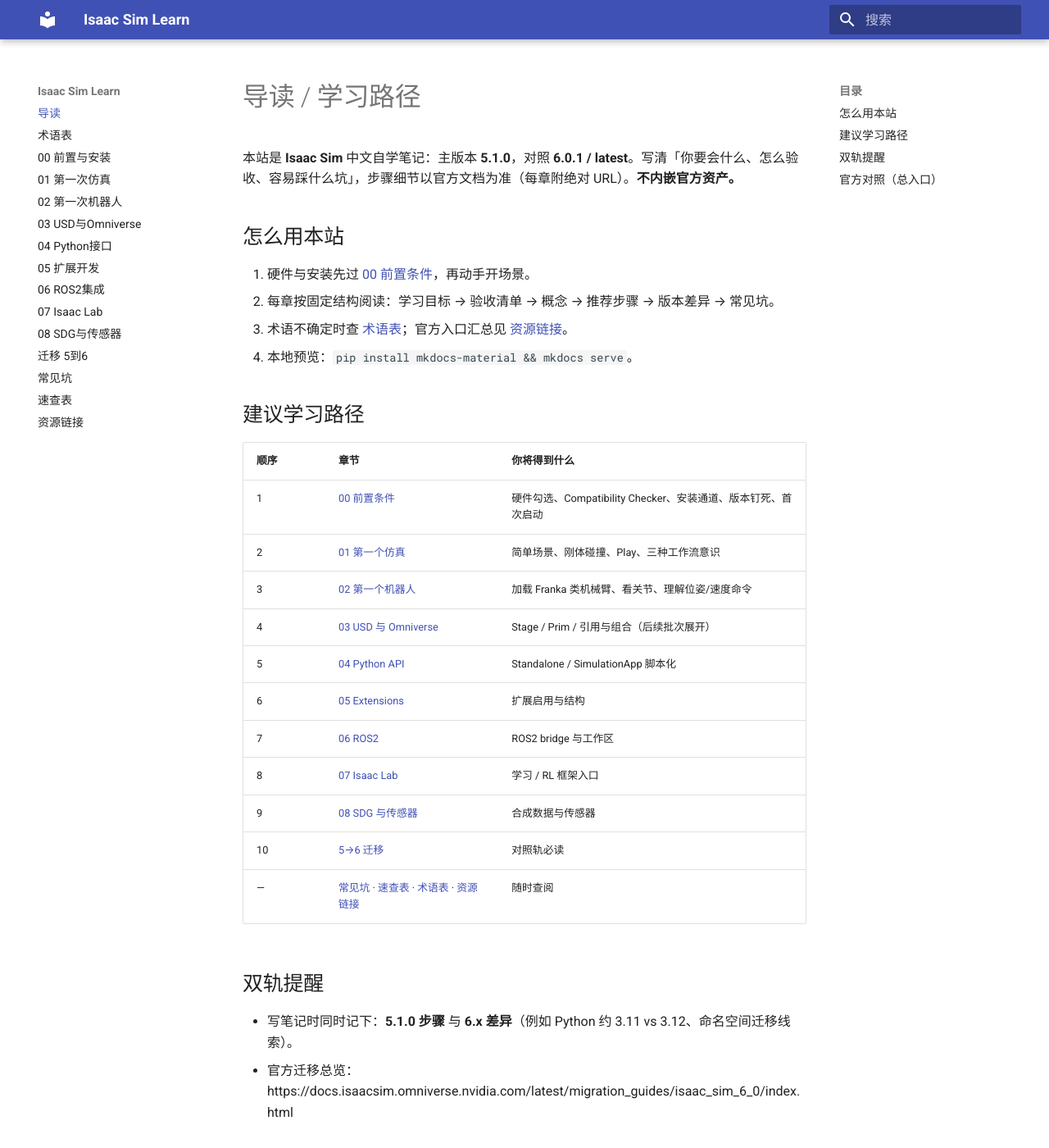
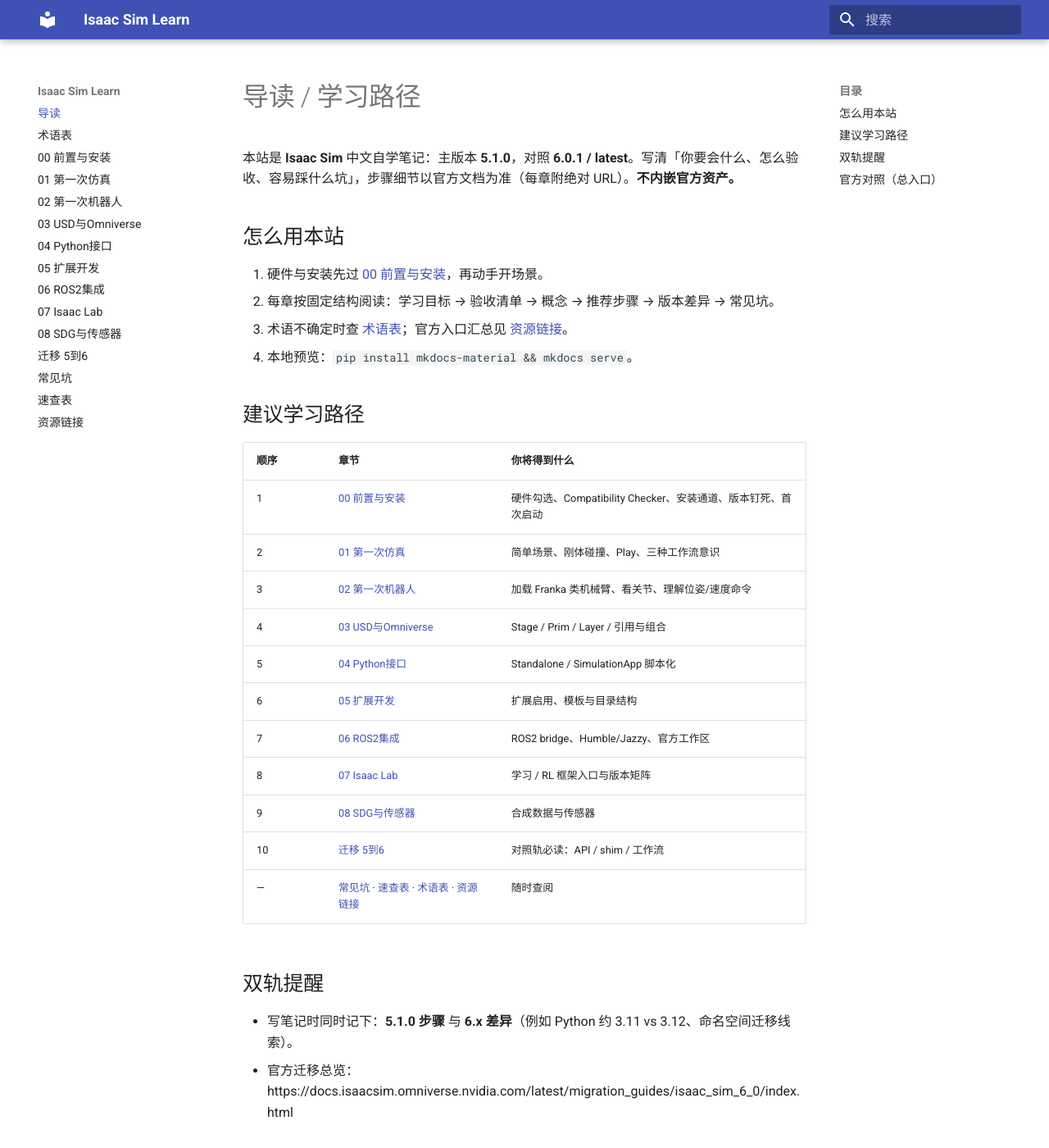
Before and after one commit to W-ChengX/isaac-sim-learn, an MkDocs documentation site: the page built from docs/index.md, in a window 1280 px wide and 1400 px high. Shown: the whole window at 82% size. Built offline with MkDocs 1.6.1 and Material for MkDocs 9.7.7, drawn with Linux system fonts in a browser that asks for light colours.

Commit message:
docs: update index.md to Chinese directory paths

```diff
--- a/docs/index.md
+++ b/docs/index.md
@@ -4,26 +4,26 @@
 
 ## 怎么用本站
 
-1. 硬件与安装先过 [00 前置条件](00_prereqs/index.md)，再动手开场景。
+1. 硬件与安装先过 [00 前置与安装](00_前置与安装/index.md)，再动手开场景。
 2. 每章按固定结构阅读：学习目标 → 验收清单 → 概念 → 推荐步骤 → 版本差异 → 常见坑。
-3. 术语不确定时查 [术语表](glossary.md)；官方入口汇总见 [资源链接](links.md)。
+3. 术语不确定时查 [术语表](术语表.md)；官方入口汇总见 [资源链接](资源链接.md)。
 4. 本地预览：`pip install mkdocs-material && mkdocs serve`。
 
 ## 建议学习路径
 
 | 顺序 | 章节 | 你将得到什么 |
 |------|------|----------------|
-| 1 | [00 前置条件](00_prereqs/index.md) | 硬件勾选、Compatibility Checker、安装通道、版本钉死、首次启动 |
-| 2 | [01 第一个仿真](01_first_sim/index.md) | 简单场景、刚体碰撞、Play、三种工作流意识 |
-| 3 | [02 第一个机器人](02_first_robot/index.md) | 加载 Franka 类机械臂、看关节、理解位姿/速度命令 |
-| 4 | [03 USD 与 Omniverse](03_usd_omniverse/index.md) | Stage / Prim / 引用与组合（后续批次展开） |
-| 5 | [04 Python API](04_python_api/index.md) | Standalone / SimulationApp 脚本化 |
-| 6 | [05 Extensions](05_extensions/index.md) | 扩展启用与结构 |
-| 7 | [06 ROS2](06_ros2/index.md) | ROS2 bridge 与工作区 |
-| 8 | [07 Isaac Lab](07_isaac_lab/index.md) | 学习 / RL 框架入口 |
-| 9 | [08 SDG 与传感器](08_sdg_sensors/index.md) | 合成数据与传感器 |
-| 10 | [5→6 迁移](migration_5_to_6/index.md) | 对照轨必读 |
-| — | [常见坑](pitfalls/index.md) · [速查表](cheatsheets/index.md) · [术语表](glossary.md) · [资源链接](links.md) | 随时查阅 |
+| 1 | [00 前置与安装](00_前置与安装/index.md) | 硬件勾选、Compatibility Checker、安装通道、版本钉死、首次启动 |
+| 2 | [01 第一次仿真](01_第一次仿真/index.md) | 简单场景、刚体碰撞、Play、三种工作流意识 |
+| 3 | [02 第一次机器人](02_第一次机器人/index.md) | 加载 Franka 类机械臂、看关节、理解位姿/速度命令 |
+| 4 | [03 USD与Omniverse](03_USD与Omniverse/index.md) | Stage / Prim / Layer / 引用与组合 |
+| 5 | [04 Python接口](04_Python接口/index.md) | Standalone / SimulationApp 脚本化 |
+| 6 | [05 扩展开发](05_扩展开发/index.md) | 扩展启用、模板与目录结构 |
+| 7 | [06 ROS2集成](06_ROS2集成/index.md) | ROS2 bridge、Humble/Jazzy、官方工作区 |
+| 8 | [07 Isaac Lab](07_Isaac_Lab/index.md) | 学习 / RL 框架入口与版本矩阵 |
+| 9 | [08 SDG与传感器](08_SDG与传感器/index.md) | 合成数据与传感器 |
+| 10 | [迁移 5到6](迁移_5到6/index.md) | 对照轨必读：API / shim / 工作流 |
+| — | [常见坑](常见坑/index.md) · [速查表](速查表/index.md) · [术语表](术语表.md) · [资源链接](资源链接.md) | 随时查阅 |
 
 ## 双轨提醒
 
```
